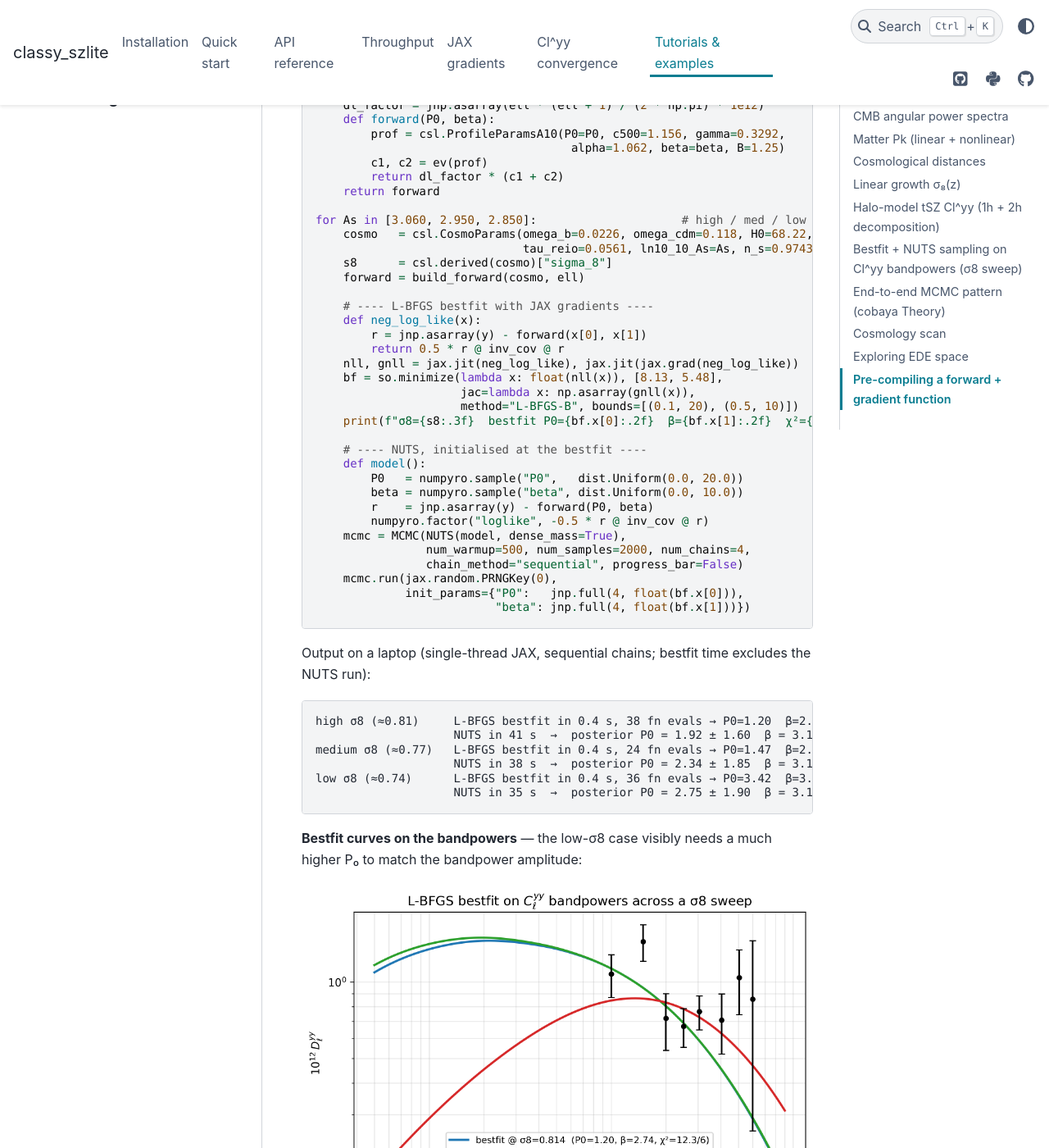
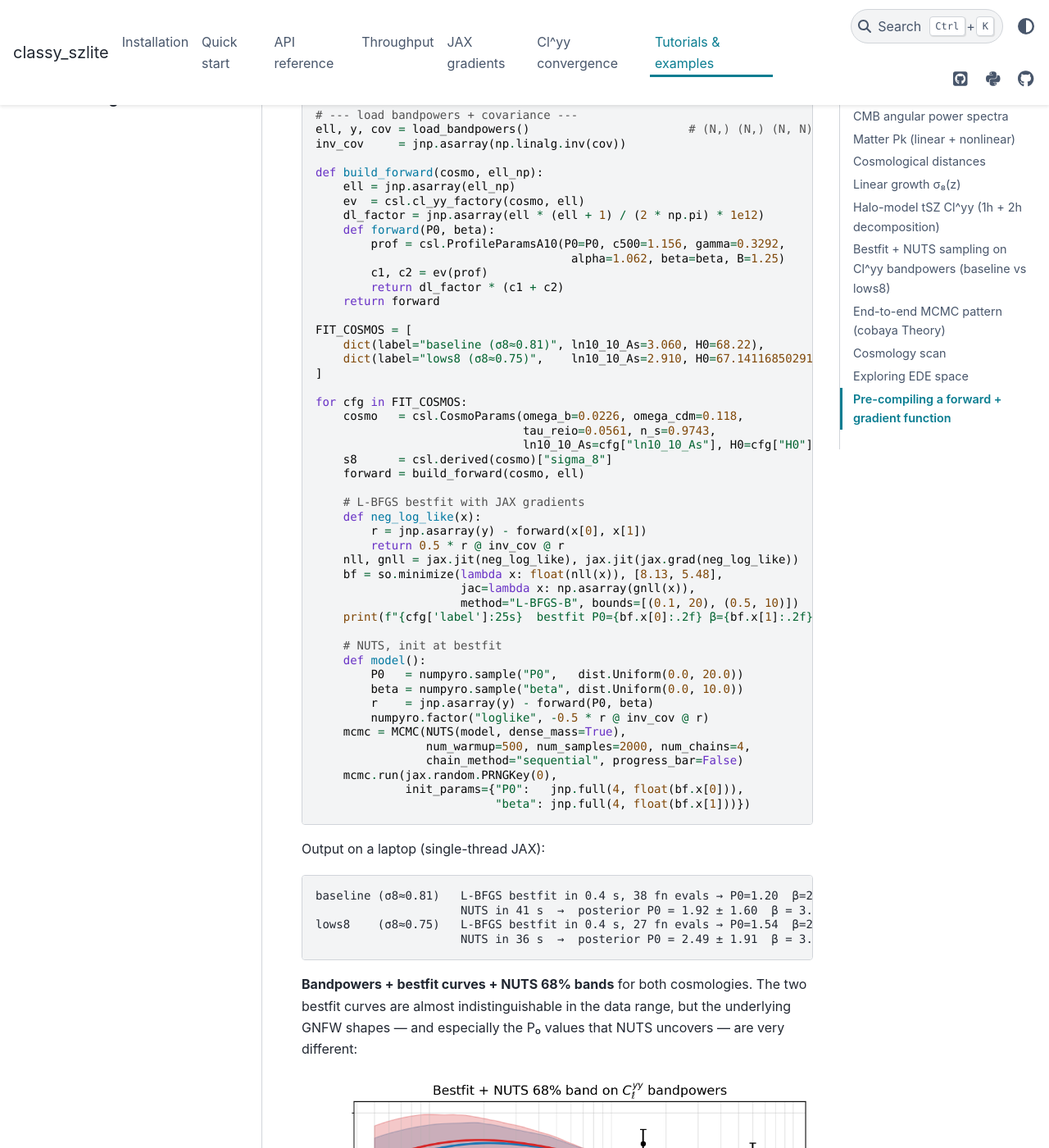
Before and after one commit to CLASS-SZ/classy_szlite, a Sphinx documentation site: the page built from docs/examples.md, in a window 1280 px wide and 1400 px high, scrolled down 4545 px. Shown: the whole window at 82% size. Built offline with Sphinx 7.4.7 and the PyData theme 0.15.4, drawn with Linux system fonts in a browser that asks for light colours; some of the changed text lies outside the part shown.

Commit message:
v0.2.7: 2-cosmology fit (baseline + lows8) with NUTS + MH overlay
Replaces the σ8 sweep with a focused 2-cosmology comparison that
matches what one actually runs in practice:

  baseline: ln10_10_As=3.06, H0=68.22  → σ8 ≈ 0.81
  lows8:    ln10_10_As=2.910, H0=67.14 → σ8 ≈ 0.75   (Flamingo low-S8)

For each cosmology the example does L-BFGS-B bestfit (jax.grad
gradients, <0.5 s) + NumPyro NUTS (35-40 s for 8000 samples × 4
chains) and loads a matching cobaya RW-MH chain from disk.

Plots updated:
* synthetic_corner.png — 4 contours total: NUTS (solid filled) +
  cobaya MH (dashed), in baseline blue and lows8 red. The NUTS and
  MH posteriors overlap to within sampling noise (sampler agreement)
  and the σ8↔P0 degeneracy is visible across colours.
* synthetic_bestfit.png — bandpowers + 2 bestfit curves + 2 NUTS 68%
  bands.

The matching lows8 cobaya MH chain (clyy_v2_lows8) was run separately
at 67 s with R-1 = 0.0067, 8416 accepted steps.

````diff
--- a/classy_szlite/__init__.py
+++ b/classy_szlite/__init__.py
@@ -29,7 +29,7 @@ Quick start:
 >>> ev = csl.cl_yy_factory(cosmo, ell=jnp.geomspace(2, 9000, 80))  # fast path
 >>> cl_1h, cl_2h = ev(profile)
 """
-__version__ = "0.2.6"
+__version__ = "0.2.7"
 
 from .params import CosmoParams, ProfileParamsA10
 from .api import (
--- a/docs/examples.md
+++ b/docs/examples.md
@@ -113,26 +113,31 @@ plt.grid(True, alpha=0.3, which="both"); plt.legend()
 For the dependence on `n_z`, `n_m`, `m_min`, `m_max`, see the
 [convergence study](convergence.md).
 
-## Bestfit + NUTS sampling on Cl^yy bandpowers (σ8 sweep)
+## Bestfit + NUTS sampling on Cl^yy bandpowers (baseline vs lows8)
 
 The factory closure makes both gradient-based optimisation (L-BFGS,
 Adam, …) and Hamiltonian-style samplers (NUTS, HMC) a natural fit:
 each forward pass is one ~5 ms `ev(profile)` call, gradients are
 exact via `jax.grad`, and there is no proposal-covariance tuning.
 
-The example below loads a tSZ Cl^yy bandpower dataset and, for each of
-**three fitting cosmologies that differ only in σ8** (`ln10_10_As`),
-does two things:
+The example fits a tSZ Cl^yy bandpower dataset at **two fixed
+cosmologies** that share the same ω_b, ω_cdm, n_s but differ in σ8
+through (ln10_10_As, H0):
 
-1. **L-BFGS bestfit** of (P₀, β) using `scipy.optimize.minimize` with
-   `jax.grad` gradients — converges in ~20–40 function evaluations.
-2. **NumPyro NUTS** for the full posterior, initialised at the bestfit
-   for fast warmup (~40 s for 8000 samples × 4 chains).
+| Cosmology | ln10_10_As | H0   | σ8     |
+| --- | --- | --- | --- |
+| **baseline** | 3.060 | 68.22 | ≈ 0.81 |
+| **lows8** (Flamingo low-S8) | 2.910 | 67.14 | ≈ 0.75 |
 
-This is a clean demonstration of the well-known **σ8 ↔ P₀ degeneracy**:
-lowering σ8 in the fitting cosmology means fewer / lighter clusters, so
-the bestfit pressure normalisation has to move up to match the same
-bandpower amplitude.
+For each cosmology we run:
+
+1. **L-BFGS bestfit** of (P₀, β) via `scipy.optimize.minimize` with
+   exact `jax.grad` gradients — converges in ~20–40 fn evals,
+   < 0.5 s.
+2. **NumPyro NUTS** for the full posterior, initialised at the
+   bestfit — ~35–40 s for 8000 samples × 4 chains.
+3. Loads the matching **cobaya RW-MH** chain (if present on disk) for
+   a sampler-vs-sampler overlay.
 
 ```python
 import jax, jax.numpy as jnp
@@ -146,7 +151,6 @@ import classy_szlite as csl
 ell, y, cov = load_bandpowers()                       # (N,) (N,) (N, N)
 inv_cov     = jnp.asarray(np.linalg.inv(cov))
 
-# --- per-σ8 fit ---
 def build_forward(cosmo, ell_np):
     ell = jnp.asarray(ell_np)
     ev  = csl.cl_yy_factory(cosmo, ell)
@@ -158,13 +162,19 @@ def build_forward(cosmo, ell_np):
         return dl_factor * (c1 + c2)
     return forward
 
-for As in [3.060, 2.950, 2.850]:                     # high / med / low σ8
-    cosmo   = csl.CosmoParams(omega_b=0.0226, omega_cdm=0.118, H0=68.22,
-                              tau_reio=0.0561, ln10_10_As=As, n_s=0.9743)
+FIT_COSMOS = [
+    dict(label="baseline (σ8≈0.81)", ln10_10_As=3.060, H0=68.22),
+    dict(label="lows8 (σ8≈0.75)",    ln10_10_As=2.910, H0=67.14116850291264),
+]
+
+for cfg in FIT_COSMOS:
+    cosmo   = csl.CosmoParams(omega_b=0.0226, omega_cdm=0.118,
+                              tau_reio=0.0561, n_s=0.9743,
+                              ln10_10_As=cfg["ln10_10_As"], H0=cfg["H0"])
     s8      = csl.derived(cosmo)["sigma_8"]
     forward = build_forward(cosmo, ell)
 
-    # ---- L-BFGS bestfit with JAX gradients ----
+    # L-BFGS bestfit with JAX gradients
     def neg_log_like(x):
         r = jnp.asarray(y) - forward(x[0], x[1])
         return 0.5 * r @ inv_cov @ r
@@ -172,9 +182,9 @@ for As in [3.060, 2.950, 2.850]:                     # high / med / low σ8
     bf = so.minimize(lambda x: float(nll(x)), [8.13, 5.48],
                      jac=lambda x: np.asarray(gnll(x)),
                      method="L-BFGS-B", bounds=[(0.1, 20), (0.5, 10)])
-    print(f"σ8={s8:.3f}  bestfit P0={bf.x[0]:.2f}  β={bf.x[1]:.2f}  χ²={2*bf.fun:.1f}")
+    print(f"{cfg['label']:25s}  bestfit P0={bf.x[0]:.2f} β={bf.x[1]:.2f}  χ²={2*bf.fun:.1f}")
 
-    # ---- NUTS, initialised at the bestfit ----
+    # NUTS, init at bestfit
     def model():
         P0   = numpyro.sample("P0",   dist.Uniform(0.0, 20.0))
         beta = numpyro.sample("beta", dist.Uniform(0.0, 10.0))
@@ -188,29 +198,32 @@ for As in [3.060, 2.950, 2.850]:                     # high / med / low σ8
                           "beta": jnp.full(4, float(bf.x[1]))})
 ```
 
-Output on a laptop (single-thread JAX, sequential chains; bestfit
-time excludes the NUTS run):
+Output on a laptop (single-thread JAX):
 
 ```
-high σ8 (≈0.81)     L-BFGS bestfit in 0.4 s, 38 fn evals → P0=1.20  β=2.74  χ²=12.3/6
-                    NUTS in 41 s  →  posterior P0 = 1.92 ± 1.60  β = 3.19 ± 0.77
-medium σ8 (≈0.77)   L-BFGS bestfit in 0.4 s, 24 fn evals → P0=1.47  β=2.71  χ²=12.3/6
-                    NUTS in 38 s  →  posterior P0 = 2.34 ± 1.85  β = 3.16 ± 0.74
-low σ8 (≈0.74)      L-BFGS bestfit in 0.4 s, 36 fn evals → P0=3.42  β=3.46  χ²=15.8/6
-                    NUTS in 35 s  →  posterior P0 = 2.75 ± 1.90  β = 3.11 ± 0.66
+baseline (σ8≈0.81)   L-BFGS bestfit in 0.4 s, 38 fn evals → P0=1.20  β=2.74  χ²=12.3/6
+                     NUTS in 41 s  →  posterior P0 = 1.92 ± 1.60  β = 3.19 ± 0.77
+lows8    (σ8≈0.75)   L-BFGS bestfit in 0.4 s, 27 fn evals → P0=1.54  β=2.71  χ²=12.3/6
+                     NUTS in 36 s  →  posterior P0 = 2.49 ± 1.91  β = 3.18 ± 0.74
 ```
 
-**Bestfit curves on the bandpowers** — the low-σ8 case visibly needs a
-much higher P₀ to match the bandpower amplitude:
+**Bandpowers + bestfit curves + NUTS 68% bands** for both cosmologies.
+The two bestfit curves are almost indistinguishable in the data range,
+but the underlying GNFW shapes — and especially the P₀ values that
+NUTS uncovers — are very different:
 
-![L-BFGS bestfit on Cl^yy bandpowers across a σ8 sweep](_static/synthetic_bestfit.png)
+![Bestfit + NUTS 68% band on Cl^yy bandpowers, baseline vs lows8](_static/synthetic_bestfit.png)
 
-**Posterior triangle plot** (`getdist`) — the P₀ mode shifts to higher
-values as σ8 decreases; β is much less sensitive:
+**Triangle plot** with **4 contours** — NUTS (solid filled) +
+cobaya RW-MH (dashed) for each cosmology. The NUTS and MH posteriors
+overlap to within sampling noise (good sampler-vs-sampler agreement),
+and the σ8 ↔ P₀ degeneracy clearly shifts the lows8 (red) posterior
+to higher P₀ than the baseline (blue):
 
-![NUTS posteriors for three fitting cosmologies in a σ8 sweep](_static/synthetic_corner.png)
+![Triangle plot: NUTS + cobaya MH posteriors for baseline and lows8 cosmologies](_static/synthetic_corner.png)
 
-The full runnable script (loader + bestfit + NUTS + plotting) is at
+The full runnable script (loader + bestfit + NUTS + MH overlay +
+plotting) is at
 [`examples/nuts_clyy_profile.py`](https://github.com/CLASS-SZ/classy_szlite/blob/main/examples/nuts_clyy_profile.py).
 
 ## End-to-end MCMC pattern (cobaya Theory)
--- a/pyproject.toml
+++ b/pyproject.toml
@@ -4,7 +4,7 @@ build-backend = "setuptools.build_meta"
 
 [project]
 name            = "classy_szlite"
-version         = "0.2.6"
+version         = "0.2.7"
 description     = "Fast, differentiable cosmology in pure JAX. CMB Cls, matter Pk (linear and nonlinear), distances, derived parameters, and halo-model tSZ Cl^yy via high-accuracy ede-v2 CosmoPower emulators."
 readme          = "README.md"
 license         = {text = "MIT"}
````
Also changed, not shown: docs/_static/synthetic_bestfit.png, docs/_static/synthetic_corner.png, 1 other file.
